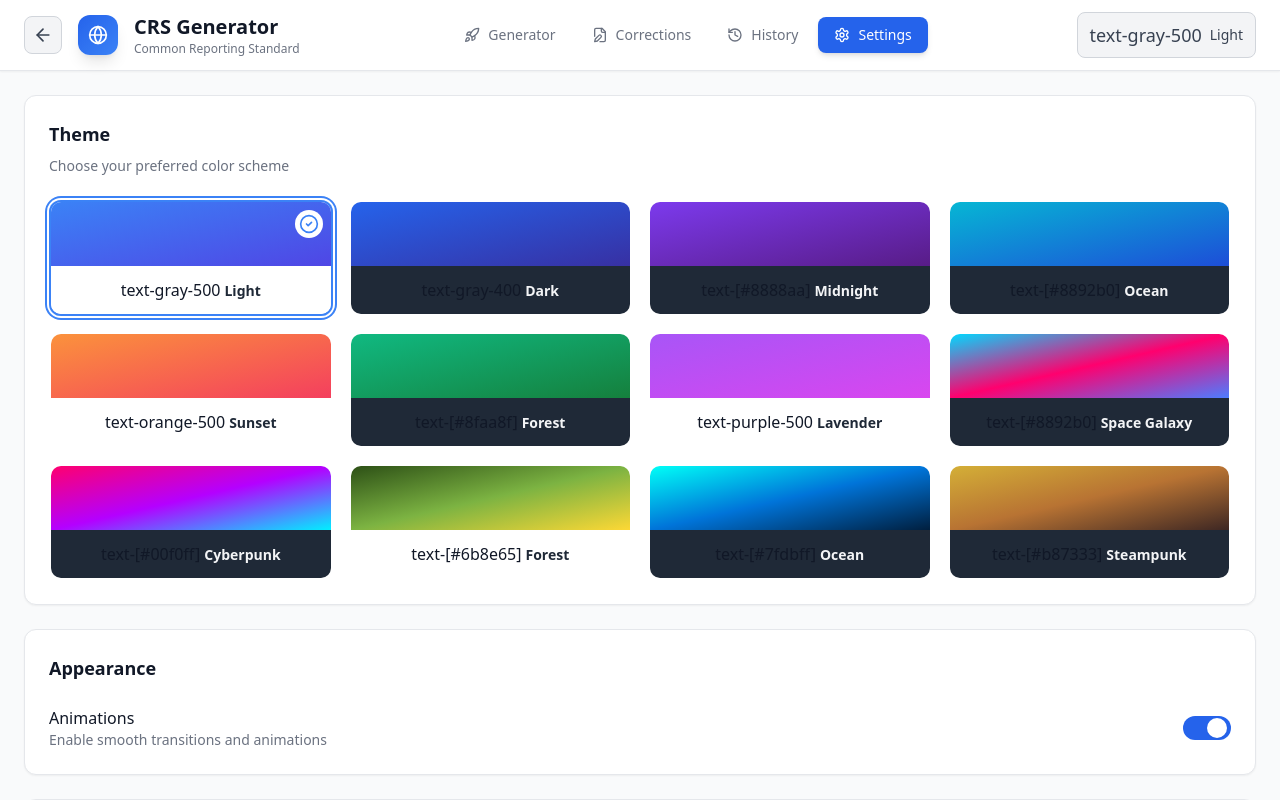
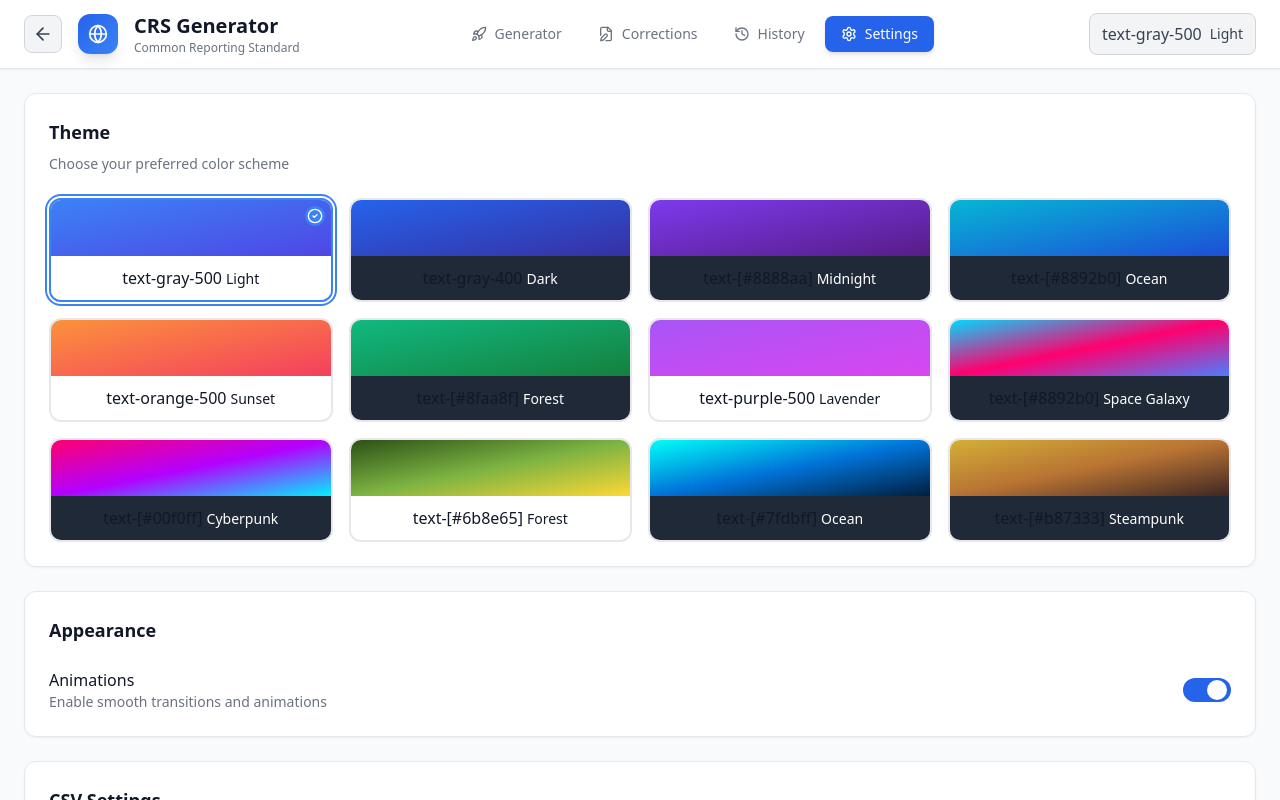
Before and after one commit to zmokiem-ui/MDES-XML-Studio, a React (Vite) app in the folder electron-app/: page / in a window 1280 px wide. Both pictures are taken after a click on the button 1049 px from the left and 42 px from the top of the page. Shown: the top 800 px of the page. Built offline with nearby package versions, Linux system fonts and the light colour scheme.

Commit message:
Fix theme selector and improve theme consistency - Show only icon and name in theme selector (no CSS codes) - Simplify theme toggle buttons in headers - Use theme variables for success/error/validation messages - Replace hardcoded colors with theme.badgeSuccess, theme.badgeError, etc.

```diff
--- a/electron-app/src/App.jsx
+++ b/electron-app/src/App.jsx
@@ -1337,10 +1337,10 @@ function App() {
                     setSelectedTheme(themeKeys[nextIndex])
                   }}
                   className={`px-3 py-2 rounded-lg transition-all flex items-center gap-2 ${theme.buttonSecondary}`}
-                  title={`Current: ${THEMES[selectedTheme]?.name} - Click to change`}
+                  title="Click to change theme"
                 >
-                  <span className="text-lg">{THEMES[selectedTheme]?.icon}</span>
-                  <span className={`text-sm font-medium hidden sm:inline`}>{THEMES[selectedTheme]?.name}</span>
+                  <span>{THEMES[selectedTheme]?.icon}</span>
+                  <span className="text-sm font-medium hidden sm:inline">{THEMES[selectedTheme]?.name}</span>
                 </button>
               </div>
             </div>
@@ -1351,7 +1351,7 @@ function App() {
         <main className="max-w-5xl mx-auto px-6 py-12">
           <div className="text-center mb-12">
             <h2 className={`text-3xl font-bold ${theme.text} mb-3`}>Select a Module</h2>
-            <p className={`${theme.textMuted} text-lg`}>Choose the reporting standard you want to work with</p>
+            <p className="text-lg text-gray-500">Choose the reporting standard you want to work with</p>
           </div>
 
           <div className="grid md:grid-cols-2 gap-8">
@@ -1472,9 +1472,9 @@ function App() {
                 setSelectedTheme(themeKeys[nextIndex])
               }}
               className={`px-3 py-2 rounded-lg transition-all flex items-center gap-2 ${theme.buttonSecondary}`}
-              title={`Current: ${THEMES[selectedTheme]?.name} - Click to change`}
+              title="Click to change theme"
             >
-              <span className="text-lg">{THEMES[selectedTheme]?.icon}</span>
+              <span>{THEMES[selectedTheme]?.icon}</span>
               <span className="text-sm font-medium hidden sm:inline">{THEMES[selectedTheme]?.name}</span>
             </button>
           </div>
@@ -1747,8 +1747,8 @@ function App() {
                   {errors.csvFilePath && <p className="text-sm text-red-500">{errors.csvFilePath}</p>}
 
                   {csvFilePath && csvStatistics && (
-                    <div className={`${darkMode ? 'bg-green-900/30 border-green-700' : 'bg-green-50 border-green-200'} border rounded-lg p-4`}>
-                      <div className="flex items-center gap-2 text-green-600 dark:text-green-400 font-medium mb-2">
+                    <div className={`${theme.badgeSuccess} border rounded-lg p-4`}>
+                      <div className={`flex items-center gap-2 font-medium mb-2 ${theme.accentText}`}>
                         <CheckCircle2 className="w-4 h-4" />
                         <span>CSV Validated</span>
                       </div>
@@ -2102,8 +2102,8 @@ function App() {
                 {xmlValidation && (
                   <div className={`rounded-lg p-4 ${
                     xmlValidation.is_valid && xmlValidation.can_generate_correction
-                      ? darkMode ? 'bg-green-900/30 border-green-700' : 'bg-green-50 border-green-200'
-                      : darkMode ? 'bg-red-900/30 border-red-700' : 'bg-red-50 border-red-200'
+                      ? theme.badgeSuccess
+                      : theme.badgeError
                   } border`}>
                     <div className="flex items-center gap-2 mb-3">
                       {xmlValidation.can_generate_correction ? (
@@ -2176,9 +2176,9 @@ function App() {
 
               <div className="space-y-4">
                 {/* CSV Format Info */}
-                <div className={`${darkMode ? 'bg-blue-900/20 border-blue-700' : 'bg-blue-50 border-blue-200'} border rounded-lg p-4`}>
-                  <p className={`font-medium ${darkMode ? 'text-blue-300' : 'text-blue-800'} mb-2`}>Required CSV Format</p>
-                  <p className={`text-sm ${darkMode ? 'text-blue-400' : 'text-blue-700'} mb-3`}>
+                <div className={`${theme.accentLight} border rounded-lg p-4`}>
+                  <p className={`font-medium ${theme.accentText} mb-2`}>Required CSV Format</p>
+                  <p className={`text-sm ${theme.textMuted} mb-3`}>
                     Your CSV must include a <strong>DocRefId</strong> column with valid document reference IDs from your original CRS701 file.
                   </p>
                   <div className="flex gap-2">
@@ -2670,60 +2670,34 @@ function App() {
           <div className={`space-y-6 ${settings.animationsEnabled ? 'animate-fade-in' : ''}`}>
             <div className={`${theme.card} rounded-xl border p-6 shadow-sm`}>
               <h3 className={`text-lg font-semibold ${theme.text} mb-2`}>Theme</h3>
-              <p className={`text-sm ${theme.textMuted} mb-6`}>Choose your preferred color scheme</p>
+              <p className="text-sm text-gray-500 mb-6">Choose your preferred color scheme</p>
 
               <div className="grid grid-cols-2 sm:grid-cols-3 lg:grid-cols-4 gap-4">
-                {Object.entries(THEMES).map(([key, themeOption]) => (
-                  <button
-                    key={key}
-                    onClick={() => setSelectedTheme(key)}
-                    className={`relative rounded-xl border-2 transition-all overflow-hidden ${
-                      selectedTheme === key
-                        ? `ring-2 ring-offset-2 ${themeOption.isDark ? 'ring-offset-gray-900' : 'ring-offset-white'} ${
-                            key === 'sunset' ? 'border-orange-500 ring-orange-500' :
-                            key === 'lavender' ? 'border-purple-500 ring-purple-500' :
-                            key === 'ocean' ? 'border-cyan-500 ring-cyan-500' :
-                            key === 'forest' ? 'border-emerald-500 ring-emerald-500' :
-                            key === 'midnight' ? 'border-violet-500 ring-violet-500' :
-                            key === 'spaceGalaxy' ? 'border-[#00d9ff] ring-[#00d9ff] shadow-[0_0_20px_rgba(0,217,255,0.3)]' :
-                            key === 'cyberpunkNeon' ? 'border-[#ff006e] ring-[#ff006e] shadow-[0_0_20px_rgba(255,0,110,0.4)]' :
-                            key === 'organicForest' ? 'border-[#4a7c39] ring-[#4a7c39]' :
-                            key === 'oceanUnderwater' ? 'border-[#00fff7] ring-[#00fff7] shadow-[0_0_20px_rgba(0,255,247,0.3)]' :
-                            key === 'steampunkVictorian' ? 'border-[#d4af37] ring-[#d4af37] shadow-[0_0_15px_rgba(212,175,55,0.3)]' :
-                            'border-blue-500 ring-blue-500'
-                          }`
-                        : `border-transparent ${themeOption.isDark ? 'hover:border-gray-600' : 'hover:border-gray-300'}`
-                    }`}
-                  >
-                    {/* Theme preview - simplified gradient preview */}
-                    <div className={`h-16 bg-gradient-to-br ${themeOption.preview} rounded-t-lg`}></div>
-
-                    {/* Theme name */}
-                    <div className={`py-3 px-2 text-center ${themeOption.isDark ? 'bg-gray-800' : 'bg-white'} rounded-b-lg`}>
-                      <span className="text-base mr-1">{themeOption.icon}</span>
-                      <span className={`font-semibold text-sm ${themeOption.isDark ? 'text-gray-100' : 'text-gray-800'}`}>{themeOption.name}</span>
-                    </div>
-
-                    {/* Selected indicator */}
-                    {selectedTheme === key && (
-                      <div className={`absolute top-2 right-2 p-1 rounded-full ${themeOption.isDark ? 'bg-gray-800' : 'bg-white'}`}>
-                        <CheckCircle2 className={`w-5 h-5 ${
-                          key === 'sunset' ? 'text-orange-500' :
-                          key === 'lavender' ? 'text-purple-500' :
-                          key === 'ocean' ? 'text-cyan-500' :
-                          key === 'forest' ? 'text-emerald-500' :
-                          key === 'midnight' ? 'text-violet-500' :
-                          key === 'spaceGalaxy' ? 'text-[#00d9ff] drop-shadow-[0_0_8px_rgba(0,217,255,0.8)]' :
-                          key === 'cyberpunkNeon' ? 'text-[#ff006e] drop-shadow-[0_0_8px_rgba(255,0,110,0.8)]' :
-                          key === 'organicForest' ? 'text-[#4a7c39]' :
-                          key === 'oceanUnderwater' ? 'text-[#00fff7] drop-shadow-[0_0_8px_rgba(0,255,247,0.8)]' :
-                          key === 'steampunkVictorian' ? 'text-[#d4af37] drop-shadow-[0_0_6px_rgba(212,175,55,0.6)]' :
-                          'text-blue-500'
-                        }`} />
+                {Object.entries(THEMES).map(([themeKey, t]) => {
+                  const isSelected = selectedTheme === themeKey
+                  return (
+                    <button
+                      key={themeKey}
+                      onClick={() => setSelectedTheme(themeKey)}
+                      className={`relative rounded-xl overflow-hidden transition-all duration-200 ${
+                        isSelected
+                          ? 'ring-2 ring-offset-2 ring-blue-500 border-2 border-blue-500'
+                          : 'border-2 border-gray-200 hover:border-gray-400'
+                      }`}
+                    >
+                      <div className={`h-14 bg-gradient-to-br ${t.preview}`} />
+                      <div className={`py-2.5 px-2 text-center ${t.isDark ? 'bg-gray-800' : 'bg-white'}`}>
+                        <span className="mr-1">{t.icon}</span>
+                        <span className={`font-medium text-sm ${t.isDark ? 'text-white' : 'text-gray-900'}`}>{t.name}</span>
                       </div>
-                    )}
-                  </button>
-                ))}
+                      {isSelected && (
+                        <div className="absolute top-1.5 right-1.5 bg-blue-500 rounded-full p-0.5">
+                          <CheckCircle2 className="w-4 h-4 text-white" />
+                        </div>
+                      )}
+                    </button>
+                  )
+                })}
               </div>
             </div>
 
@@ -2876,7 +2850,7 @@ function App() {
       {showModal && (
         <div className="fixed inset-0 bg-black/50 flex items-center justify-center z-50">
           <div className={`${theme.card} rounded-2xl shadow-2xl max-w-md w-full mx-4 overflow-hidden ${settings.animationsEnabled ? 'animate-slide-up' : ''}`}>
-            <div className={`p-6 ${modalType === 'success' ? 'bg-green-500' : 'bg-red-500'} text-white`}>
+            <div className={`p-6 ${modalType === 'success' ? theme.buttonSuccess : theme.buttonDanger}`}>
               <div className="flex items-center gap-3">
                 {modalType === 'success' ? <CheckCircle2 className="w-8 h-8" /> : <AlertCircle className="w-8 h-8" />}
                 <h3 className="text-xl font-bold">{modalType === 'success' ? 'Success' : 'Error'}</h3>
@@ -2903,7 +2877,7 @@ function App() {
       {showXmlErrorsModal && xmlValidation?.errors?.length > 0 && (
         <div className="fixed inset-0 bg-black/50 flex items-center justify-center z-50">
           <div className={`${theme.card} rounded-2xl shadow-2xl max-w-2xl w-full mx-4 max-h-[80vh] flex flex-col ${settings.animationsEnabled ? 'animate-slide-up' : ''}`}>
-            <div className="p-6 bg-red-500 text-white flex items-center justify-between">
+            <div className={`p-6 ${theme.buttonDanger} flex items-center justify-between`}>
               <div className="flex items-center gap-3">
                 <AlertCircle className="w-8 h-8" />
                 <div>
```
